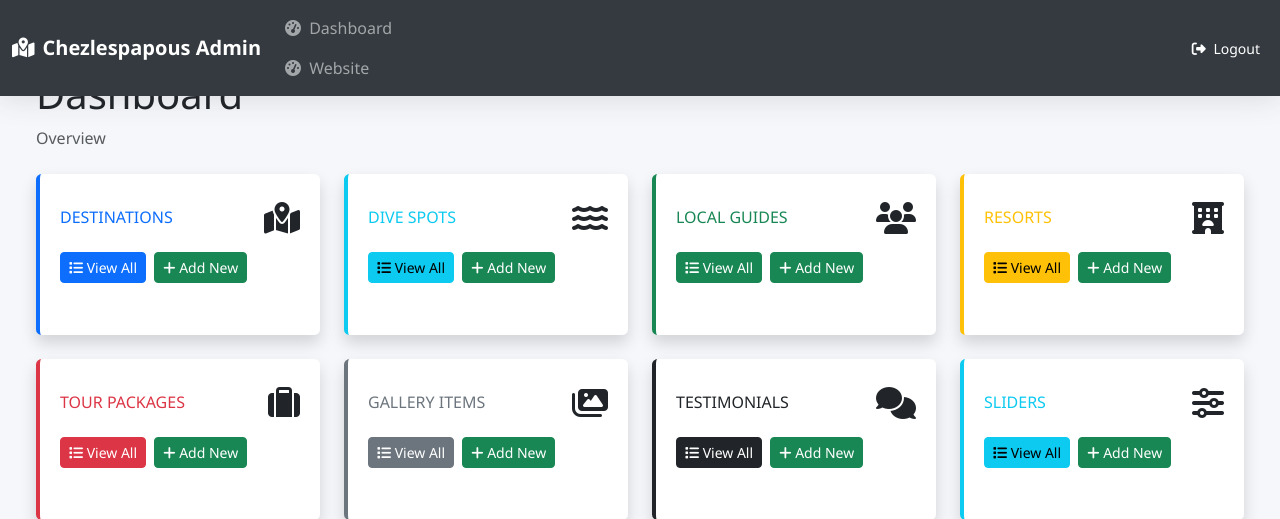
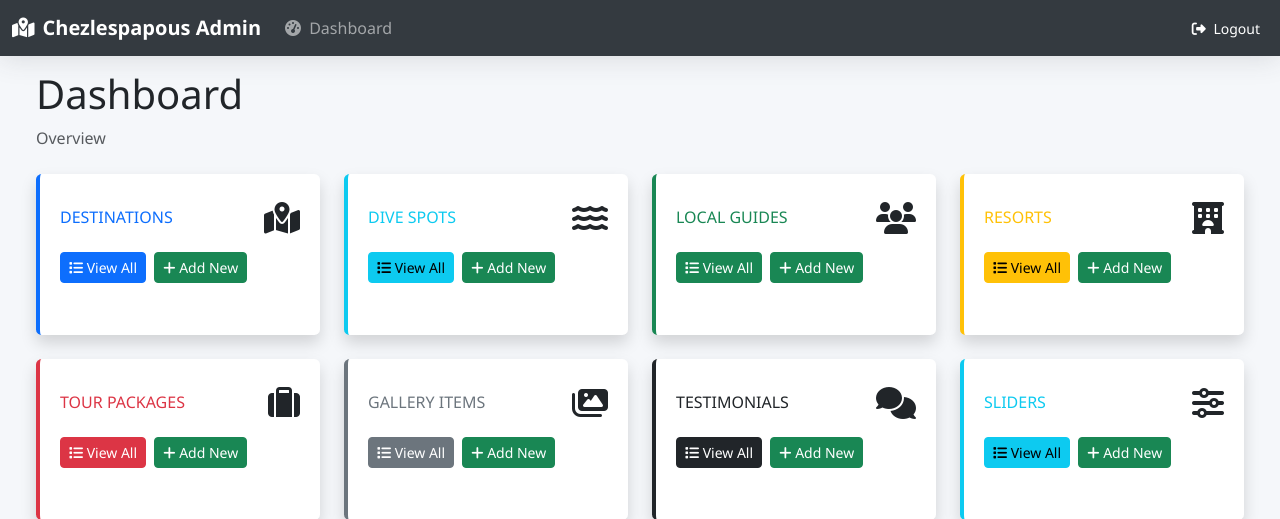
Before and after one commit to suluharwani/chezlespapous-dashboard, a CodeIgniter 4 app: the page made by app/Views/admin/dashboard.php in a window 1280 px wide. Shown: the top 519 px of the page. Run offline with PHP 8.4 and a stand-in for CodeIgniter, Linux system fonts and the light colour scheme; the template is opened without the code that fills it, so the values that code supplies are empty; some libraries are stand-ins or nearby versions.

Commit message:
Update layout.php

```diff
--- a/app/Views/admin/layout.php
+++ b/app/Views/admin/layout.php
@@ -35,9 +35,6 @@
                         <a class="nav-link" href="<?= base_url('admin/dashboard') ?>">
                             <i class="fas fa-tachometer-alt me-1"></i> Dashboard
                         </a>
-                        <a class="nav-link" href="https://chezlespapous.com/">
-                            <i class="fas fa-tachometer-alt me-1"></i> Website
-                        </a>
                     </li>
                 </ul>
                 <ul class="navbar-nav ms-auto">
```
